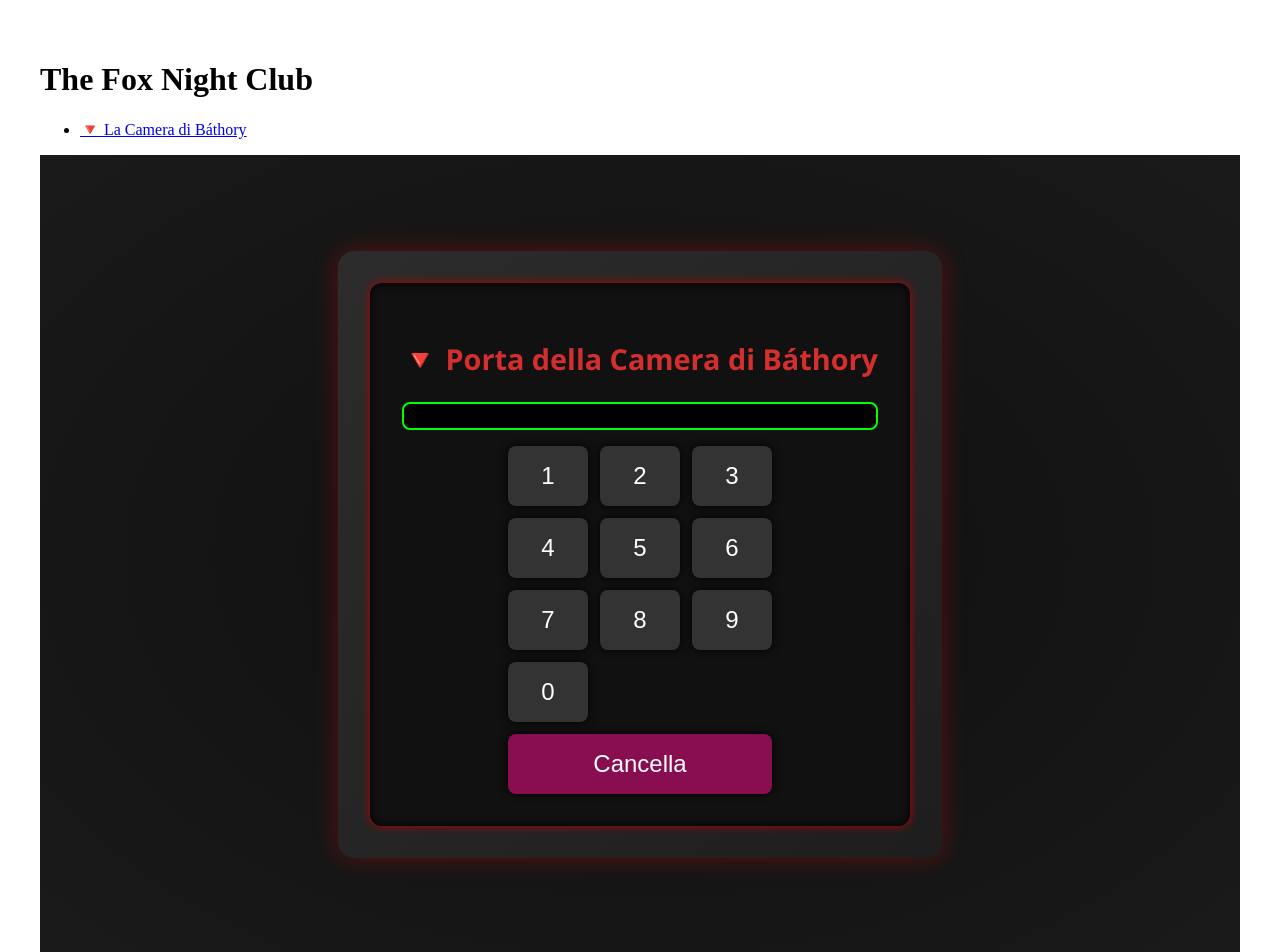
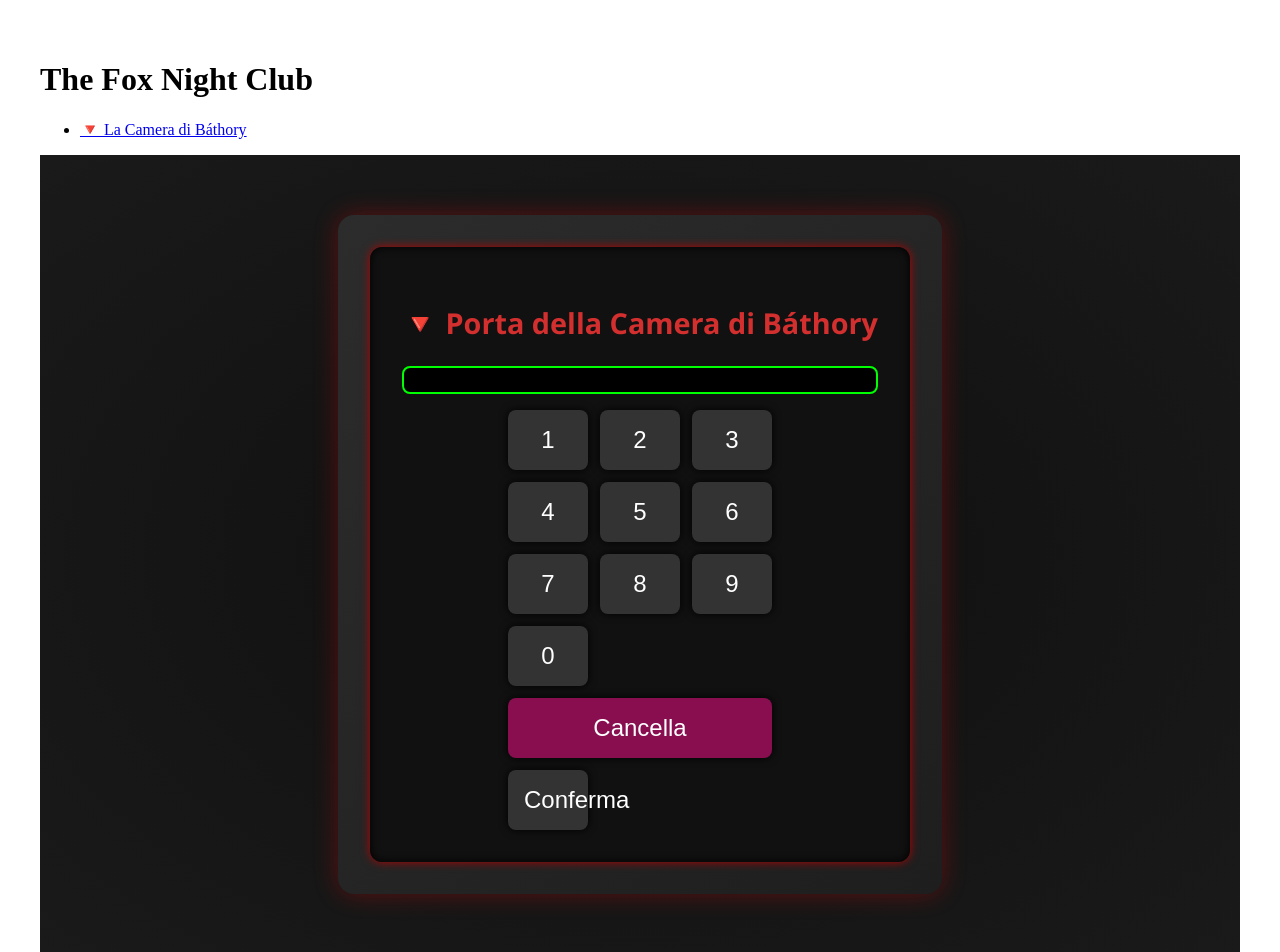
Before and after one commit to AndCatr/The_Fox_NightClub, a React (Vite) app: page /room4 in a window 1280 px wide. Shown: the top 952 px of the page. Built offline with nearby package versions, Linux system fonts and the light colour scheme.

Commit message:
Update Room4.jsx

```diff
--- a/src/pages/Room4.jsx
+++ b/src/pages/Room4.jsx
@@ -1,4 +1,5 @@
-import React, { useState, useEffect } from 'react';
+// src/pages/AccessoRoom4.jsx
+import React, { useState } from 'react';
 import { useNavigate } from 'react-router-dom';
 import '../Room4.css';
 
@@ -6,21 +7,6 @@ const AccessoRoom4 = () => {
   const [code, setCode] = useState('');
   const [error, setError] = useState(false);
   const navigate = useNavigate();
-
-  useEffect(() => {
-    if (code.length === 4) {
-      if (code === '5555') {
-        sessionStorage.setItem('accessGrantedRoom4', 'true');
-        navigate('/room4');
-      } else {
-        setError(true);
-        setTimeout(() => {
-          setCode('');
-          setError(false);
-        }, 1000);
-      }
-    }
-  }, [code, navigate]);
 
   const handleButtonClick = (digit) => {
     if (code.length < 4) {
@@ -31,6 +17,19 @@ const AccessoRoom4 = () => {
   const handleClear = () => {
     setCode('');
     setError(false);
+  };
+
+  const handleConfirm = () => {
+    if (code === '5555') {
+      sessionStorage.setItem('accessGrantedRoom4', 'true');
+      navigate('/room4-carte');
+    } else {
+      setError(true);
+      setTimeout(() => {
+        setCode('');
+        setError(false);
+      }, 1000);
+    }
   };
 
   return (
@@ -44,6 +43,7 @@ const AccessoRoom4 = () => {
               <button key={num} onClick={() => handleButtonClick(num.toString())}>{num}</button>
             ))}
             <button onClick={handleClear} className="clear">Cancella</button>
+            <button onClick={handleConfirm} className="confirm">Conferma</button>
           </div>
         </div>
       </div>
```
